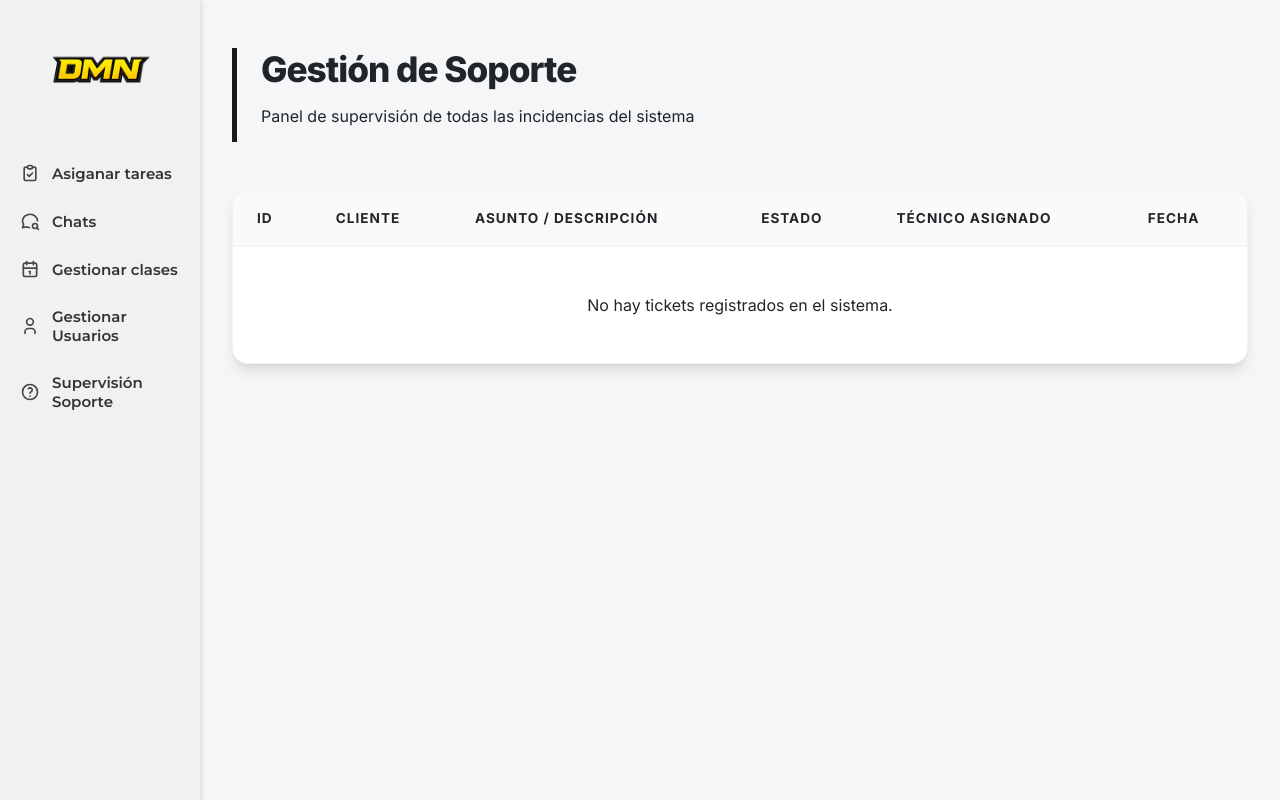
After one commit to narcisaducovschi/TFG-GImnasioDMN, a CodeIgniter 4 app: the page made by app/Views/admin/ticketsAdmin.php in a window 1280 px wide. The commit adds this page. Run offline with PHP 8.4 and a stand-in for CodeIgniter, Linux system fonts and the light colour scheme; the template is opened without the code that fills it, so the values that code supplies are empty; some libraries are stand-ins or nearby versions.

Commit message:
admin ver tickets

```diff
--- a/app/Config/Routes.php
+++ b/app/Config/Routes.php
@@ -60,6 +60,7 @@ $routes->group('admin', ['filter' => 'admin'], function ($routes) {
     $routes->get('createUser', 'Admin::createUser');
     $routes->post('saveUser', 'Admin::saveUser');
     $routes->post('deleteUser/(:num)', 'Admin::deleteUser/$1');
+    $routes->get('ticketsAdmin', 'Admin::getTicketsAdmin');
 });
 
 //Trabajador
--- /dev/null
+++ b/app/Views/admin/ticketsAdmin.php
@@ -0,0 +1,75 @@
+<!DOCTYPE html>
+<html lang="es">
+
+<head>
+    <meta charset="UTF-8">
+    <title>Gestión Global de Tickets | Admin</title>
+    <link rel="stylesheet" href="<?= base_url('assets/css/tickets/tickets.css') ?>">
+    <?= $this->include('partials/css_links') ?>
+</head>
+
+<body>
+
+    <?= $this->include('partials/sidebar') ?>
+
+    <main class="main-content">
+        <header class="header-section" style="border-left-color: var(--text-dark);">
+            <div>
+                <h1>Gestión de Soporte</h1>
+                <p>Panel de supervisión de todas las incidencias del sistema</p>
+            </div>
+        </header>
+
+        <div class="tickets-container">
+            <table class="styled-table">
+                <thead>
+                    <tr>
+                        <th>ID</th>
+                        <th>Cliente</th>
+                        <th>Asunto / Descripción</th>
+                        <th>Estado</th>
+                        <th>Técnico Asignado</th>
+                        <th>Fecha</th>
+                    </tr>
+                </thead>
+                <tbody>
+                    <?php if (!empty($tickets)): ?>
+                        <?php foreach ($tickets as $ticket): ?>
+                            <tr>
+                                <td>#<?= $ticket['id'] ?></td>
+                                <td>
+                                    <strong><?= esc($ticket['cliente_nombre'] . ' ' . $ticket['cliente_apellido']) ?></strong>
+                                </td>
+                                <td>
+                                    <div style="font-weight: bold;"><?= esc($ticket['asunto']) ?></div>
+                                    <small style="color: var(--text-light);"><?= character_limiter(esc($ticket['descripcion']), 50) ?></small>
+                                </td>
+                                <td>
+                                    <span class="badge badge-<?= strtolower($ticket['estado']) ?>">
+                                        <?= $ticket['estado'] ?>
+                                    </span>
+                                </td>
+                                <td>
+                                    <?php if ($ticket['tecnico_nombre']): ?>
+                                        <span style="color: var(--text-light); font-weight: bold;">
+                                             <?= esc($ticket['tecnico_nombre']) ?>
+                                        </span>
+                                    <?php else: ?>
+                                        <span style="color: var(--text-light); font-style: italic;">Sin asignar</span>
+                                    <?php endif; ?>
+                                </td>
+                                <td><?= date('d/m/Y', strtotime($ticket['fecha_creacion'])) ?></td>
+                            </tr>
+                        <?php endforeach; ?>
+                    <?php else: ?>
+                        <tr>
+                            <td colspan="6" style="text-align:center; padding: 3rem;">No hay tickets registrados en el sistema.</td>
+                        </tr>
+                    <?php endif; ?>
+                </tbody>
+            </table>
+        </div>
+    </main>
+</body>
+
+</html>
--- a/app/Views/partials/sidebar.php
+++ b/app/Views/partials/sidebar.php
@@ -13,7 +13,7 @@ switch ($role) {
             ['href' => '/chats',    'icon' => 'chats.svg',  'text' => 'Chats'],
             ['href' => 'admin/clasesAdmin',   'icon' => 'calendar.svg', 'text' => 'Gestionar clases'],
             ['href' => 'admin/usersAdmin',   'icon' => 'user.svg',   'text' => 'Gestionar Usuarios'],
-            ['href' => '/tickets',  'icon' => 'help.svg',   'text' => 'Soporte'],
+            ['href' => 'admin/ticketsAdmin',  'icon' => 'help.svg',   'text' => 'Supervisión Soporte'],
         ];
         break;
 
```
Also changed, not shown: app/Controllers/Admin.php (+24 -2 lines).
